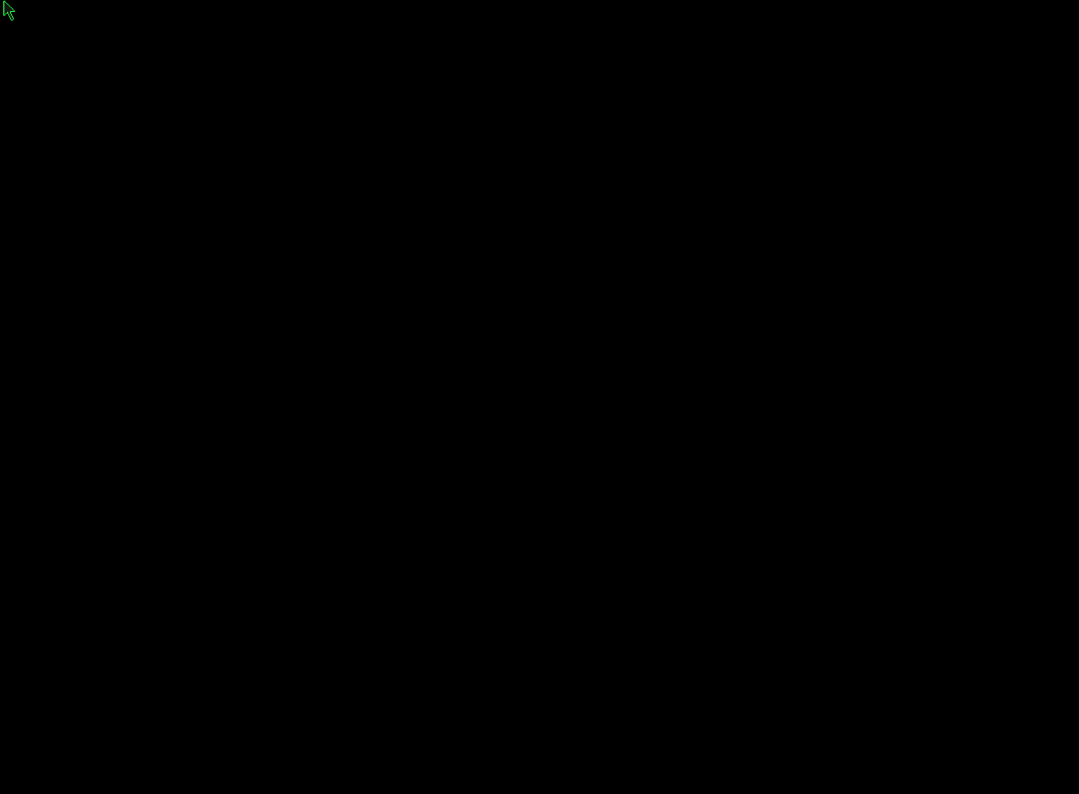
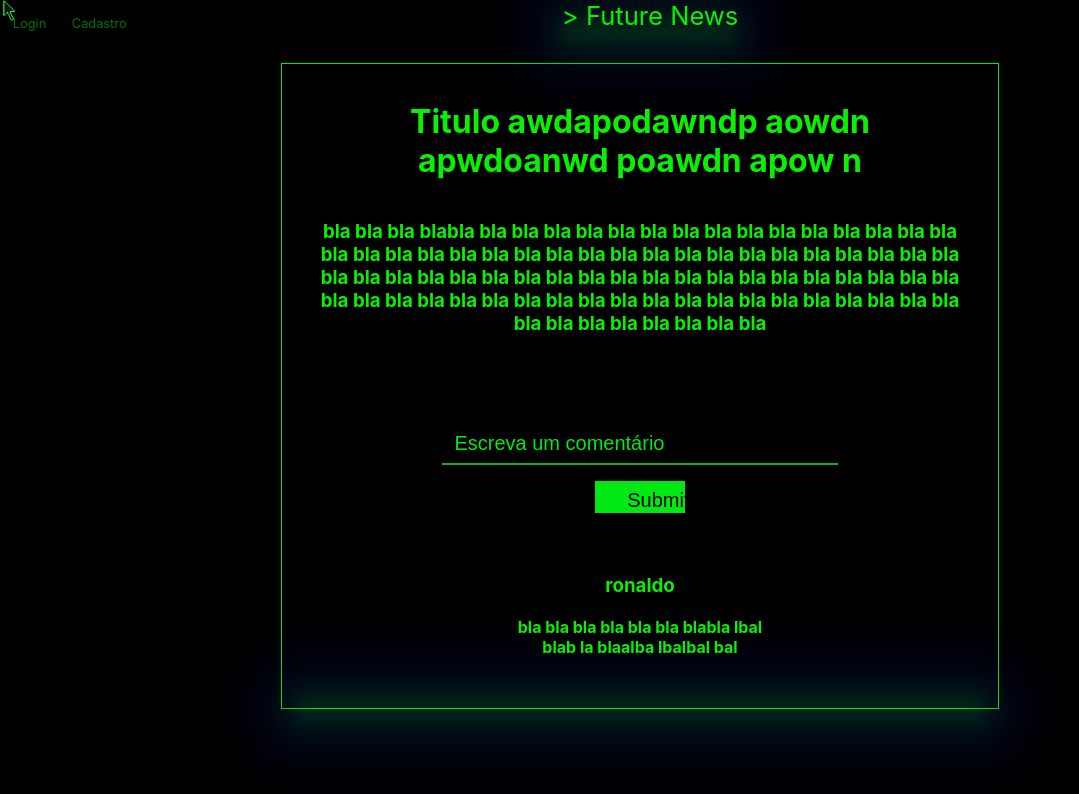
Before and after one commit to JoaoAlmir/Future-News, a React (Create React App) app in the folder frontend/: page /noticia/aaaaa in a window 1280 px wide. Before the commit this address had no page. Shown: the top 794 px of the page, without its empty margins (0-1079 px from the left). Built offline with nearby package versions, Linux system fonts and the light colour scheme.

Commit message:
add axios, pagnoticia

```diff
--- a/frontend/src/App.js
+++ b/frontend/src/App.js
@@ -4,6 +4,9 @@ import { PaginaLogin } from "./pages/PaginaLogin/PaginaLogin";
 import { PaginaCadastro } from "./pages/PaginaCadastro/PaginaCadastro";
 import "./App.css"
 import { CustomMouse } from "./components/CustomMouse/CustomMouse";
+import { PaginaNoticia } from "./pages/PaginaNoticia/PaginaNoticia";
+import { PaginaCriarNoticia } from "./pages/PaginaCriarNoticia/PaginaCriarNoticia";
+
 
 function App() {
   return (
@@ -15,6 +18,8 @@ function App() {
           <Route path="/" element={<PaginaHome />} />
           <Route path="/login" element={<PaginaLogin />} />
           <Route path="/cadastro" element={<PaginaCadastro/>} />
+          <Route path="/noticia/:id" element={<PaginaNoticia/>} />
+          <Route path="/criarNoticia" element={<PaginaCriarNoticia/>} />
 
 
 
--- /dev/null
+++ b/frontend/src/api/axios.js
@@ -0,0 +1,44 @@
+import axios from "axios"
+
+export function verNoticia(id){
+    return(axios({
+        method: 'GET',
+        url: "http://localhost:9999/noticias/id",
+       })
+    )
+}
+
+export function verNoticias(){
+    return(axios({
+        method: 'GET',
+        url: "http://localhost:9999/noticias",
+       })
+    )
+}
+
+export function enviarNoticia(titulo, conteudo){
+    return(axios({
+        method: 'POST',
+        url: "http://localhost:9999/noticias",
+        data: {titulo:titulo, cpnteudo:conteudo}
+       })
+    )
+}
+
+export function enviarComentario(titulo, conteudo){
+    return(axios({
+        method: 'POST',
+        url: "http://localhost:9999/comentarios",
+        data: {titulo:titulo, cpnteudo:conteudo}
+       })
+    )
+}
+
+export function verComentario(titulo, conteudo){
+    return(axios({
+        method: 'GET',
+        url: "http://localhost:9999/comentarios",
+        data: {titulo:titulo, cpnteudo:conteudo}
+       })
+    )
+}
--- a/frontend/src/components/Header/Header.css
+++ b/frontend/src/components/Header/Header.css
@@ -2,13 +2,11 @@
     display: flex;
     align-items: flex-end;
     font-size: 2vw;
-
 }
 
 
 .titulo{
     margin-left: 34vw;
-
 }
 
 .titulo .texto-titulo{
@@ -31,8 +29,6 @@
 
 .login{
     color: rgb(3, 114, 3);
-
-
     display: none;
     user-select: none;
 }
@@ -58,7 +54,6 @@
 
 .cadastro{
     color: rgb(3, 114, 3);
-
     display: none;
     user-select: none;
 }
--- a/frontend/src/components/Header/Header.js
+++ b/frontend/src/components/Header/Header.js
@@ -27,7 +27,7 @@ export function Header() {
                 <NavLink className="login on" end to="/login">Login</NavLink>
                 <NavLink className="cadastro on" end to="/cadastro">Cadastro</NavLink>
                 <div className="conta">User</div>
-                <div className="sair">sair</div>
+                <div className="sair">Sair</div>
 
 
                 <div className="titulo">
--- /dev/null
+++ b/frontend/src/pages/PaginaCriarNoticia/PaginaCriarNoticia.js
@@ -0,0 +1,34 @@
+import { Header } from "../../components/Header/Header";
+import { enviarNoticia } from "../../api/axios";
+import { useNavigate } from "react-router-dom";
+import { useForm } from "react-hook-form";
+
+function Formulario() {
+    const nav = useNavigate();
+
+    const { register, handleSubmit } = useForm();
+    const onSubmit = (data) => {
+        enviarNoticia(data.titulo, data.conteudo).then((response)=>{
+        nav("/")
+
+        }).catch((error)=>console.log(error))
+    };
+    return (
+        <form onSubmit={handleSubmit(onSubmit)}>
+            <input style={{"marginLeft":"35vw"}} {...register("titulo")} />
+            <input {...register("corpo")} />
+            <input type="submit" />
+        </form>
+    )
+}
+
+export function PaginaCriarNoticia(){
+    return(
+        <>
+        <Header/>
+        <Formulario/>
+
+
+        </>
+    )
+}
--- a/frontend/src/pages/PaginaHome/PaginaHome.css
+++ b/frontend/src/pages/PaginaHome/PaginaHome.css
@@ -10,3 +10,44 @@
     0 0 6vh 4vw rgba(0, 47, 255, 0.096); /* outer cyan */
     margin: auto;
 }
+
+.criar-ntc{
+    display: block;
+    background-color: #00e913;
+    border: none;
+    color: rgb(0, 0, 0);
+    padding: 8px 32px;
+    text-decoration: none;
+    margin: auto;
+    font-size: 20px;
+    margin-top: 3vh;
+    margin-bottom: 6vh;
+    font-size: 20px;
+    width: 8vw;
+    text-align: center;
+    user-select: none;
+    display: none;
+}
+
+.criar-ntc.on{
+    display: block;
+
+}
+
+.criar-ntc:hover{
+
+    background-color: #000000;
+    color: white;
+    border: 1px solid rgb(9, 245, 29);
+
+
+}
+
+.criar-ntc:active{
+
+    background-color: #4d4d4d;
+    color: rgb(255, 255, 255);
+    border: 1px solid rgb(9, 245, 29);
+
+
+}
--- a/frontend/src/pages/PaginaHome/PaginaHome.js
+++ b/frontend/src/pages/PaginaHome/PaginaHome.js
@@ -1,31 +1,35 @@
 import "./PaginaHome.css"
 import { Header } from "../../components/Header/Header"
 import { Card } from "../../components/Card/Card"
+import { NavLink } from "react-router-dom";
 
 
 export function PaginaHome() {
     return (
         <div>
+            <Header />
 
-            <Header />
+
+            <NavLink end to="/criarNoticia"> <div className="criar-ntc"> Criar Noticia</div> </NavLink>
+
             <div className="card-noticia">
-                <Card titulo="CES 2023: HTC apresenta novo headset de VR; dispositivo compete com Meta Quest " />
+                <NavLink end to="/noticia/aaaaa"><Card titulo="CES 2023: HTC apresenta novo headset de VR; dispositivo compete com Meta Quest " /></NavLink>
                 <div className="luz-noticia" />
             </div>
 
 
             <div className="card-noticia">
-                <Card titulo="CES 2023: HTC apresenta novo headset de VR; dispositivo compete com Meta Quest " />
+                <NavLink end to="/noticia/aaaaa"><Card titulo="CES 2023: HTC apresenta novo headset de VR; dispositivo compete com Meta Quest " /></NavLink>
                 <div className="luz-noticia" />
             </div>
 
             <div className="card-noticia">
-                <Card titulo="CES 2023: HTC apresenta novo headset de VR; dispositivo compete com Meta Quest " />
+                <NavLink end to="/noticia/aaaaa"><Card titulo="CES 2023: HTC apresenta novo headset de VR; dispositivo compete com Meta Quest " /></NavLink>
                 <div className="luz-noticia" />
             </div>
 
             <div className="card-noticia">
-                <Card titulo="CES 2023: HTC apresenta novo headset de VR; dispositivo compete com Meta Quest " />
+                <NavLink end to="/noticia/aaaaa"><Card titulo="CES 2023: HTC apresenta novo headset de VR; dispositivo compete com Meta Quest " /></NavLink>
                 <div className="luz-noticia" />
             </div>
 
--- /dev/null
+++ b/frontend/src/pages/PaginaNoticia/PaginaNoticia.css
@@ -0,0 +1,90 @@
+#noticia{
+    margin: auto;
+    margin-top: 4vh;
+    border-style: solid;
+    border-width: 0.1vh;
+    border-color: rgb(8, 230, 8);
+    width: 50vw;
+    padding: 3vw;
+    text-align: center;
+
+}
+
+#comentario{
+    width: 20vw;
+    margin: auto;
+    padding: 1vw;
+
+}
+
+.luz-ntc{
+    margin-left: 1vw;
+    width: 52vw;
+    border-radius: 50%;
+    box-shadow:
+    0 0 2vh 1vw rgba(30, 255, 0, 0.068),  /* inner white */
+    0 0 4vh 2vw rgba(0, 255, 64, 0.089), /* middle magenta */
+    0 0 6vh 4vw rgba(0, 47, 255, 0.096); /* outer cyan */
+    margin: auto;
+}
+
+.input-ntc{
+
+    border: none;
+    border-bottom: 2px solid rgb(24, 173, 31);
+    padding-left: 1vw;
+    font-size: 20px;
+
+    margin:auto;
+    margin-top: 11vh;
+    display: block;
+    width: 30vw;
+    height: 5vh;
+
+}
+
+.input-ntc:focus {
+    border: 2px solid rgb(9, 245, 29);
+    outline: none;
+}
+
+.input-ntc::placeholder{
+    color: #00e913;
+}
+
+.submit-ntc{
+
+    background-color: #00e913;
+    border: none;
+    color: rgb(0, 0, 0);
+    padding: 8px 32px;
+    text-decoration: none;
+    margin: 4px 2px;
+    font-size: 20px;
+
+    left:46vw;
+    margin-top: 2vh;
+    margin-bottom: 6vh;
+    width: 7vw;
+    height: 4vh;
+    font-size: 20px;
+
+}
+
+.submit-ntc:hover{
+
+    background-color: #000000;
+    color: white;
+    border: 1px solid rgb(9, 245, 29);
+
+
+}
+
+.submit-ntc:active{
+
+    background-color: #4d4d4d;
+    color: rgb(255, 255, 255);
+    border: 1px solid rgb(9, 245, 29);
+
+
+}
--- /dev/null
+++ b/frontend/src/pages/PaginaNoticia/PaginaNoticia.js
@@ -0,0 +1,53 @@
+import { useForm } from "react-hook-form";
+import { enviarComentario } from "../../api/axios";
+import { Header } from "../../components/Header/Header";
+import "./PaginaNoticia.css"
+
+function Comentario(nome,coment){
+    return(
+        <div id="comentario">
+            <h3>{nome}</h3>
+            <br/>
+            <h4>{coment}</h4>
+        </div>
+    )
+}
+
+function Formulario() {
+
+    const { register, handleSubmit } = useForm();
+    const onSubmit = (data) => {
+        enviarComentario(data.nome, data.conteudo).then((response)=>{
+
+        }).catch((error)=>console.log(error))
+    };
+    return (
+        <form onSubmit={handleSubmit(onSubmit)}>
+            <input className="input-ntc" placeholder="Escreva um comentário"  {...register("titulo")} />
+            <input className="submit-ntc" type="submit" />
+        </form>
+    )
+}
+
+export function PaginaNoticia() {
+    return (
+        <>
+            <Header />
+            <div id="noticia">
+
+                <h1>Titulo awdapodawndp aowdn apwdoanwd poawdn apow n</h1>
+                <br/><br/>
+                <h3>bla bla bla blabla bla bla bla bla bla bla bla bla bla bla bla bla bla bla bla bla bla bla bla bla bla bla bla bla bla bla bla bla bla bla bla bla bla bla bla bla bla bla bla bla bla bla bla bla bla bla bla bla bla bla bla bla bla bla bla bla bla bla bla bla bla bla bla bla bla bla bla bla bla bla bla bla bla bla bla bla bla bla bla bla bla bla bla</h3>
+
+                {Formulario()}
+
+                {Comentario("ronaldo","bla bla bla bla bla bla blabla lbal blab la blaalba lbalbal bal")}
+
+
+            </div>
+
+            <div className="luz-ntc"></div>
+
+        </>
+    )
+}
```
